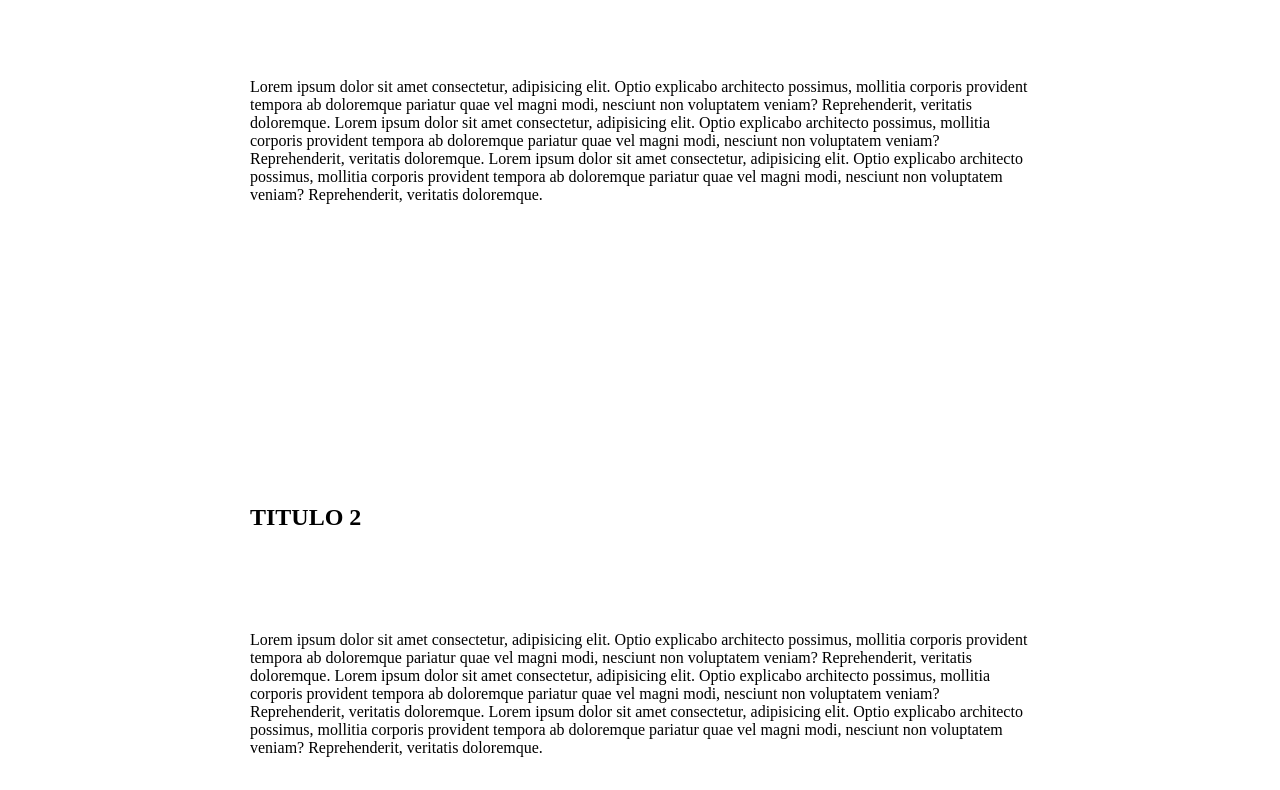
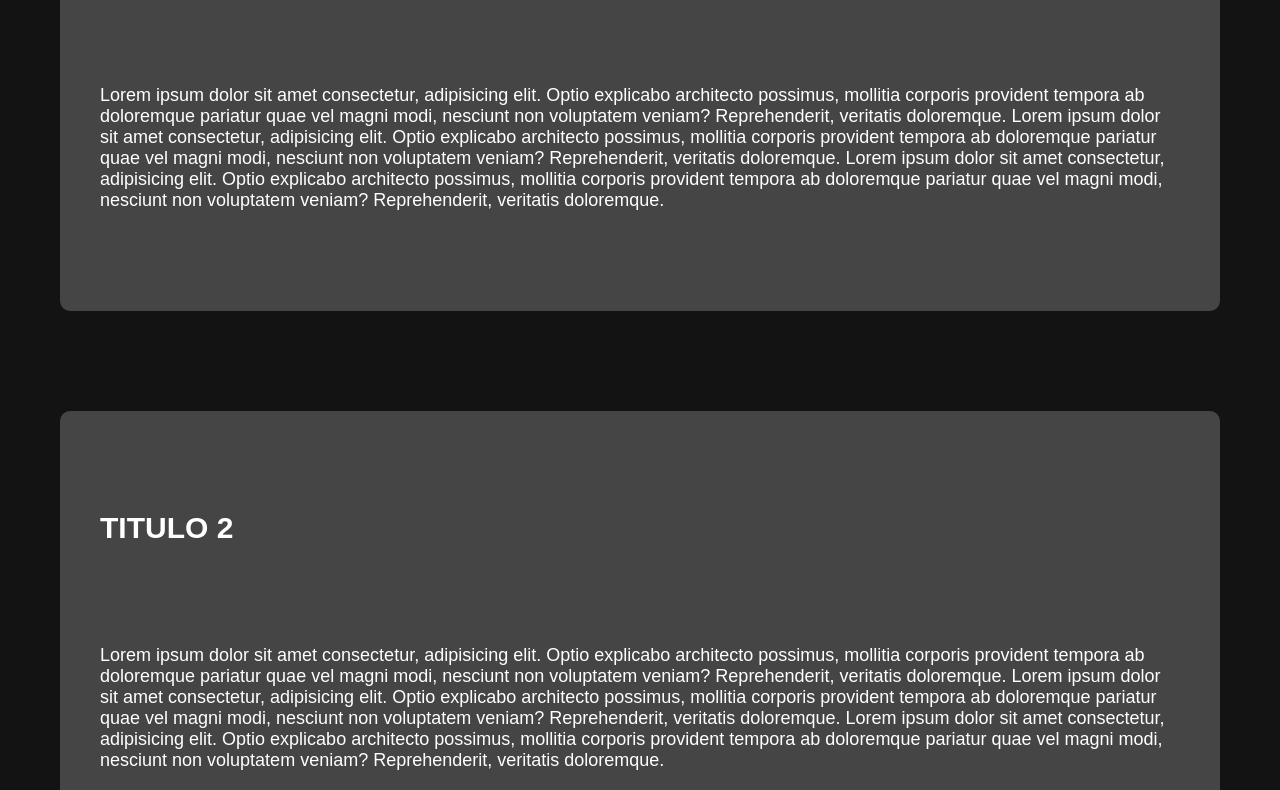
Before and after one commit to Jeandra/Revelar-Texto-ao-rolar-tela, a plain HTML site: page index.html in a window 1280 px wide. Shown: the part 299-1089 px from the top of the page. Drawn offline with Linux system fonts and the light colour scheme.

Commit message:
Update styles.css

```diff
--- a/styles.css
+++ b/styles.css
@@ -2,16 +2,31 @@
 
 *{
     margin: 0;
-    padding: 50px;
+    padding: 50px 20px;
 }
+
+body {  background-color: #131313; }
 
 .reveal {
     position: relative;
     transform: translateY(144px);
     opacity: 0;
     transition: 1s all ease;
+    background-color: #454545;
+    border-radius: 10px;
+    color: #fff;
 
 }
+
+h2 {
+    font-family: Arial, Helvetica, sans-serif;
+    font-size: 30px;
+}
+
+p {
+    font-family: Arial, Helvetica, sans-serif;
+    font-size: 18px;
+ }
 
 .reveal.active {
     transform: translateY(0);
```
